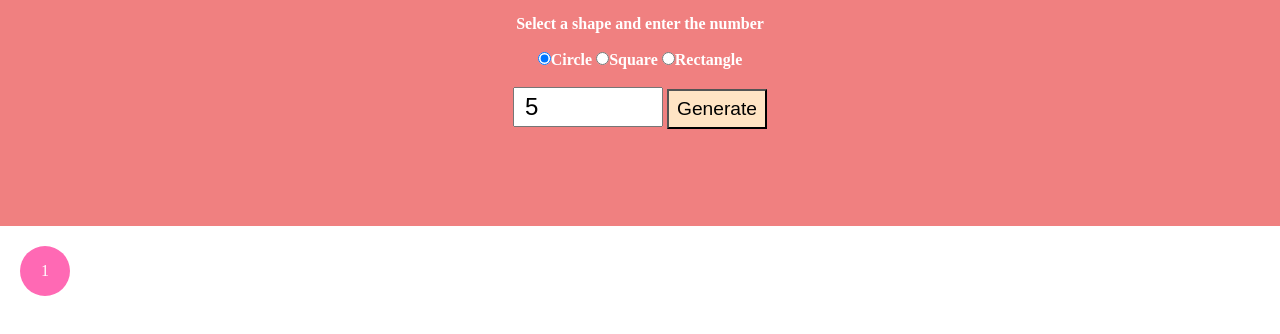
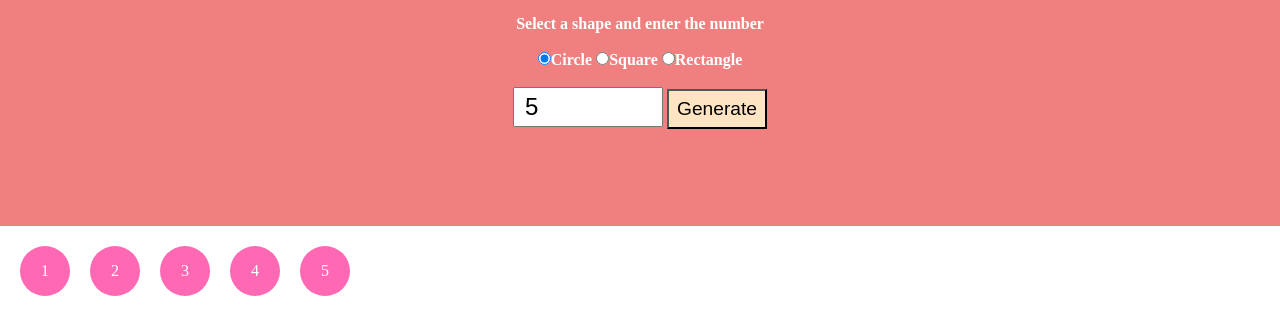
Before and after one commit to Angelin2012/javascript-project-1, a plain HTML site: page index.html in a window 1280 px wide. Both pictures are taken after typing "5" into the empty fields and a click on the button "Generate". Shown: the part 174-508 px from the top of the page. Drawn offline with Linux system fonts and the light colour scheme.

Commit message:
second commit

```diff
--- a/app.js
+++ b/app.js
@@ -5,29 +5,27 @@ let button = document.getElementById("button");
 
 button.onclick = () => {
     let n = document.getElementById("number").value;
-    let circle=document.getElementById("circle");
-    let square=document.getElementById("square");
-
-    let rectanglee=document.getElementById("rectangle");
+    let circle = document.getElementById("circle");
+    let square = document.getElementById("square");
+    let rectangle = document.getElementById("rectangle");
     let box = document.getElementById("box");
 
     let j;
-    n=Number(oldValue) + Number(n);
-    for(j=numberInShape; j<=n; j++)
-    {
+    n = Number(oldValue) + Number(n);
+    for (j = numberInShape; j <= n; j++) {
         var shape = document.createElement("div");
-        shape.innerHTML +=  numberInShape;
-        if(square.checked)
+        shape.innerHTML = numberInShape; // use = instead of +=
+        if (square.checked)
             shape.classList.add("square");
-        else if(circle.checked)
+        else if (circle.checked)
             shape.classList.add("circle");
-        else if(rectangle.checked)
+        else if (rectangle.checked)
             shape.classList.add("rectangle");
         else
-         document.write("Invalid Input");
+            document.write("Invalid Input");
         box.appendChild(shape);
-        numberInshape++;
-        oldValue = document.getElementById("box").lastElementChild.innerHTML;
+        numberInShape++; // fixed typo
+    }
 
-    }
+    oldValue = document.getElementById("box").lastElementChild.innerHTML; // moved outside loop
 };
--- a/index.html
+++ b/index.html
@@ -19,9 +19,10 @@
 </div>
 <br>
 <div>
-            <input type="number" name="choice" id="number">
+    <input type="number" id="number">
     <button id="button">Generate</button>
 </div>
+
     </div>
     <div class="container">
         <div class="box" id="box"></div>
--- a/style.css
+++ b/style.css
@@ -84,7 +84,8 @@ h1{
 
 .box{
     display: flex;
-    flex-direction: row wrap;
+    flex-direction: row;
+    flex-wrap: wrap;
     position: absolute;
     margin: 10px;
 }
```
Lines whose indentation alone changed are shown as unchanged.
